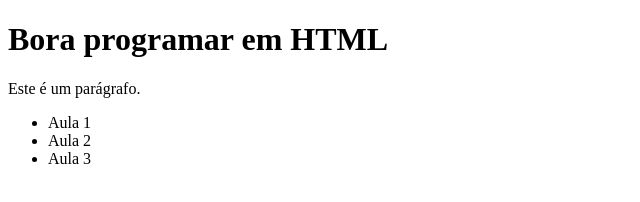
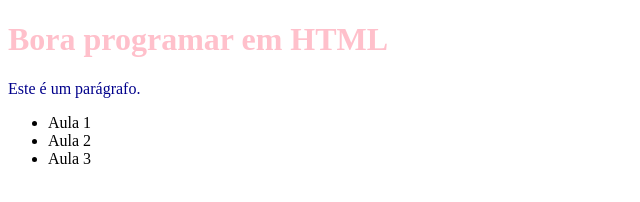
Before and after one commit to fmarquesfilho/web1, a plain HTML site: page 01-ola.html in a window 1280 px wide. Shown: the whole page, without its empty margins (0-640 px from the left). Drawn offline with Linux system fonts and the light colour scheme.

Commit message:
atualizações nos primeiros exercícios

```diff
--- a/01-ola.html
+++ b/01-ola.html
@@ -4,10 +4,19 @@
         <title>
             Bem-vindos
         </title>
+        <style>
+            p {
+                color: darkblue;
+            }
+
+            h1 {
+                color: brown;
+            }
+        </style>
     </head>
 
     <body>
-        <h1>Bora programar em HTML</h1>
+        <h1 style="color:pink">Bora programar em HTML</h1>
         <p>Este é um parágrafo.</p>
         <ul>
             <li>
--- a/04-external-css/style.css
+++ b/04-external-css/style.css
@@ -1,5 +1,5 @@
 html {
-    background: rgb(195, 250, 195);
+    background: rgb(5, 40, 5);
 }
 
 h1 h2 {
@@ -11,8 +11,13 @@ div > * {
     color:crimson;
 }
 
+* {
+    color: rgb(224, 225, 221);
+}
+
 div {
     text-decoration: underline;
+    color: black;
 }
 
 #descricao {
```
